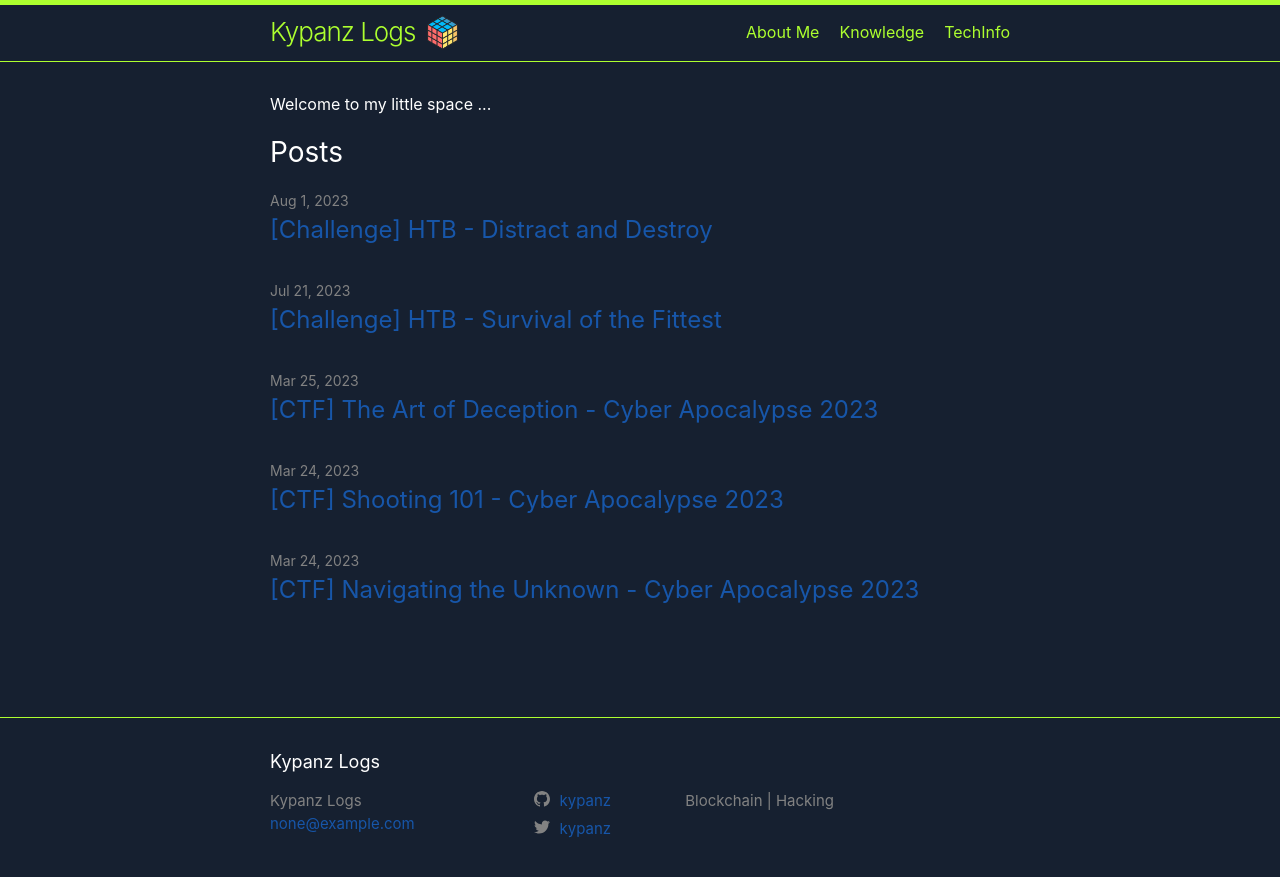
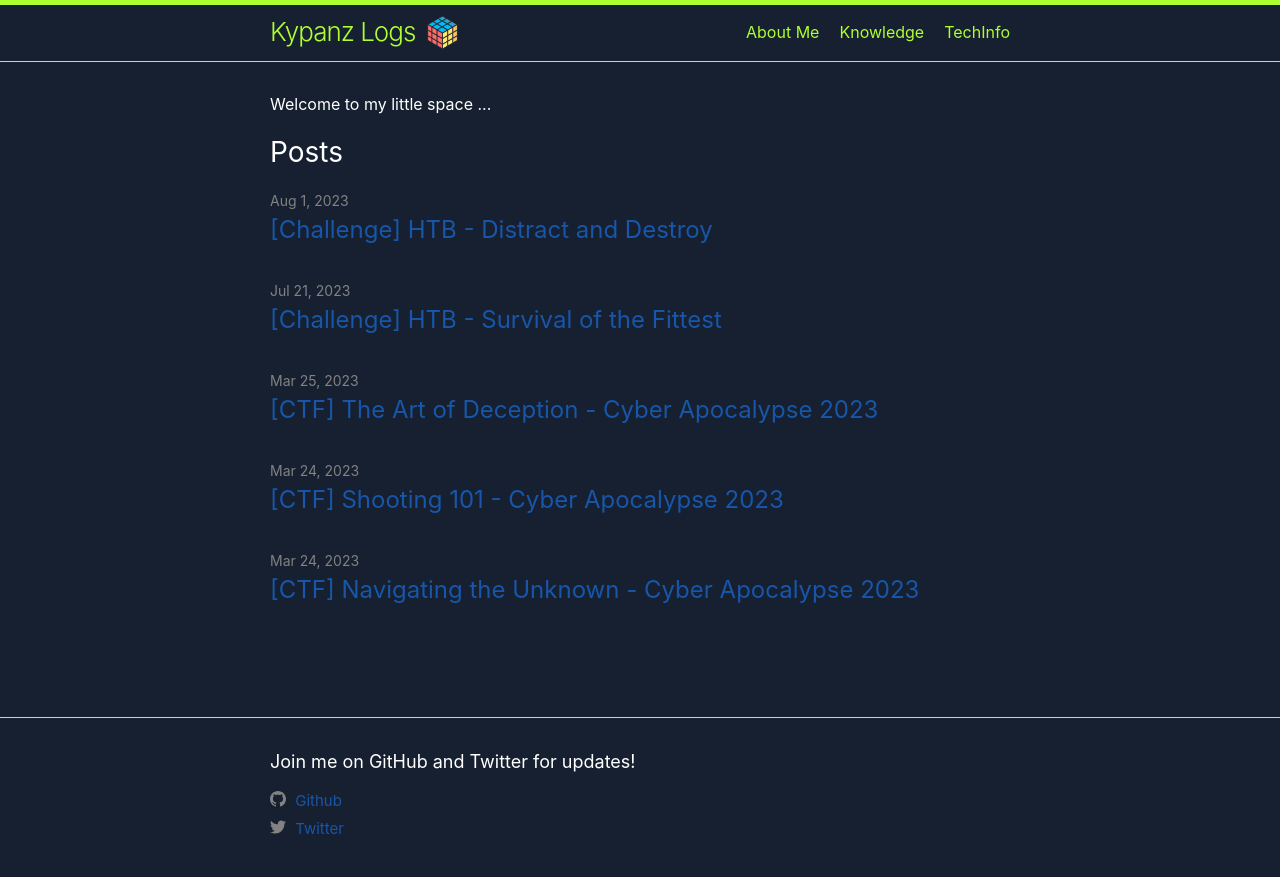
Before and after one commit to kypanz/kypanz.github.io, a Jekyll site: the page built from index.markdown, in a window 1280 px wide. Shown: the top 877 px of the page. Built offline with Jekyll 4.4.1, drawn with Linux system fonts in a browser that asks for light colours.

Commit message:
Changing the footer and how its represent the information

```diff
--- a/_includes/footer.html
+++ b/_includes/footer.html
@@ -3,31 +3,14 @@
 
   <div class="wrapper">
 
-    <h2 class="footer-heading">{{ site.title | escape }}</h2>
+    <h2 class="footer-heading"> Join me on GitHub and Twitter for updates! </h2>
 
     <div class="footer-col-wrapper">
+
       <div class="footer-col footer-col-1">
-        <ul class="contact-list">
-          <li class="p-name">
-            {%- if site.author -%}
-              {{ site.author | escape }}
-            {%- else -%}
-              {{ site.title | escape }}
-            {%- endif -%}
-            </li>
-            {%- if site.email -%}
-            <li><a class="u-email" href="mailto:{{ site.email }}">{{ site.email }}</a></li>
-            {%- endif -%}
-        </ul>
-      </div>
-
-      <div class="footer-col footer-col-2">
         {%- include social.html -%}
       </div>
 
-      <div class="footer-col footer-col-3">
-        <p>{{- site.description | escape -}}</p>
-      </div>
     </div>
 
   </div>
--- a/_includes/social.html
+++ b/_includes/social.html
@@ -2,12 +2,12 @@
   {%- if site.dribbble_username -%}<li><a href="https://dribbble.com/{{ site.dribbble_username| cgi_escape | escape }}"><svg class="svg-icon"><use xlink:href="{{ '/assets/minima-social-icons.svg#dribbble' | relative_url }}"></use></svg> <span class="username">{{ site.dribbble_username| escape }}</span></a></li>{%- endif -%}
   {%- if site.facebook_username -%}<li><a href="https://www.facebook.com/{{ site.facebook_username| cgi_escape | escape }}"><svg class="svg-icon"><use xlink:href="{{ '/assets/minima-social-icons.svg#facebook' | relative_url }}"></use></svg> <span class="username">{{ site.facebook_username| escape }}</span></a></li>{%- endif -%}
   {%- if site.flickr_username -%}<li><a href="https://www.flickr.com/photos/{{ site.flickr_username| cgi_escape | escape }}"><svg class="svg-icon"><use xlink:href="{{ '/assets/minima-social-icons.svg#flickr' | relative_url }}"></use></svg> <span class="username">{{ site.flickr_username| escape }}</span></a></li>{%- endif -%}
-  {%- if site.github_username -%}<li><a href="https://github.com/{{ site.github_username| cgi_escape | escape }}"><svg class="svg-icon"><use xlink:href="{{ '/assets/minima-social-icons.svg#github' | relative_url }}"></use></svg> <span class="username">{{ site.github_username| escape }}</span></a></li>{%- endif -%}
+  {%- if site.github_username -%}<li><a href="https://github.com/{{ site.github_username| cgi_escape | escape }}"><svg class="svg-icon"><use xlink:href="{{ '/assets/minima-social-icons.svg#github' | relative_url }}"></use></svg> <span class="username"> Github</span></a></li>{%- endif -%}
   {%- if site.instagram_username -%}<li><a href="https://instagram.com/{{ site.instagram_username| cgi_escape | escape }}"><svg class="svg-icon"><use xlink:href="{{ '/assets/minima-social-icons.svg#instagram' | relative_url }}"></use></svg> <span class="username">{{ site.instagram_username| escape }}</span></a></li>{%- endif -%}
-  {%- if site.linkedin_username -%}<li><a href="https://www.linkedin.com/in/{{ site.linkedin_username| cgi_escape | escape }}"><svg class="svg-icon"><use xlink:href="{{ '/assets/minima-social-icons.svg#linkedin' | relative_url }}"></use></svg> <span class="username">{{ site.linkedin_username| escape }}</span></a></li>{%- endif -%}
+  {%- if site.linkedin_username -%}<li><a href="https://www.linkedin.com/in/{{ site.linkedin_username| cgi_escape | escape }}"><svg class="svg-icon"><use xlink:href="{{ '/assets/minima-social-icons.svg#linkedin' | relative_url }}"></use></svg> <span class="username"> Linkedin </span></a></li>{%- endif -%}
   {%- if site.pinterest_username -%}<li><a href="https://www.pinterest.com/{{ site.pinterest_username| cgi_escape | escape }}"><svg class="svg-icon"><use xlink:href="{{ '/assets/minima-social-icons.svg#pinterest' | relative_url }}"></use></svg> <span class="username">{{ site.pinterest_username| escape }}</span></a></li>{%- endif -%}
   {%- for mst in site.mastodon -%}{%- if mst.username and mst.instance -%}<li><a href="https://{{ mst.instance| cgi_escape | escape}}/@{{mst.username}}"><svg class="svg-icon"><use xlink:href="{{ '/assets/minima-social-icons.svg#mastodon' | relative_url }}"></use></svg> <span class="username">{{ mst.username|escape }}</span></a></li>{%- endif -%}{%- endfor -%}
-  {%- if site.twitter_username -%}<li><a href="https://www.twitter.com/{{ site.twitter_username| cgi_escape | escape }}"><svg class="svg-icon"><use xlink:href="{{ '/assets/minima-social-icons.svg#twitter' | relative_url }}"></use></svg> <span class="username">{{ site.twitter_username| escape }}</span></a></li>{%- endif -%}
+  {%- if site.twitter_username -%}<li><a href="https://www.twitter.com/{{ site.twitter_username| cgi_escape | escape }}"><svg class="svg-icon"><use xlink:href="{{ '/assets/minima-social-icons.svg#twitter' | relative_url }}"></use></svg> <span class="username"> Twitter </span></a></li>{%- endif -%}
   {%- if site.youtube_username -%}<li><a href="https://youtube.com/{{ site.youtube_username| cgi_escape | escape }}"><svg class="svg-icon"><use xlink:href="{{ '/assets/minima-social-icons.svg#youtube' | relative_url }}"></use></svg> <span class="username">{{ site.youtube_username| escape }}</span></a></li>{%- endif -%}
   {%- if site.googleplus_username -%}<li><a href="https://plus.google.com/{{ site.googleplus_username| escape }}"><svg class="svg-icon"><use xlink:href="{{ '/assets/minima-social-icons.svg#googleplus' | relative_url }}"></use></svg> <span class="username">{{ site.googleplus_username| escape }}</span></a></li>{%- endif -%}
   {%- if site.rss -%}<li><a href="{{ 'feed.xml' | relative_url }}"><svg class="svg-icon"><use xlink:href="{{ '/assets/minima-social-icons.svg#rss' | relative_url }}"></use></svg> <span>{{ site.rss | escape }}</span></a></li>{%- endif -%}
```
